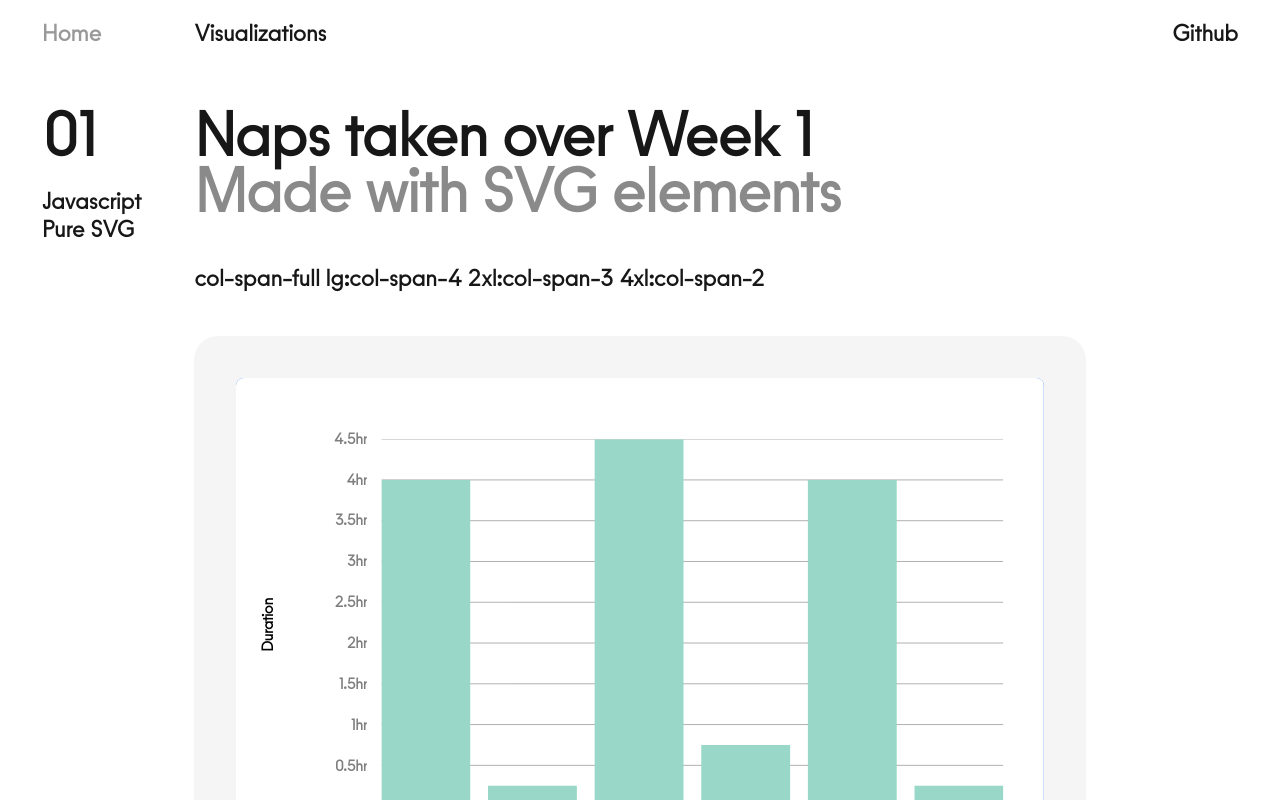
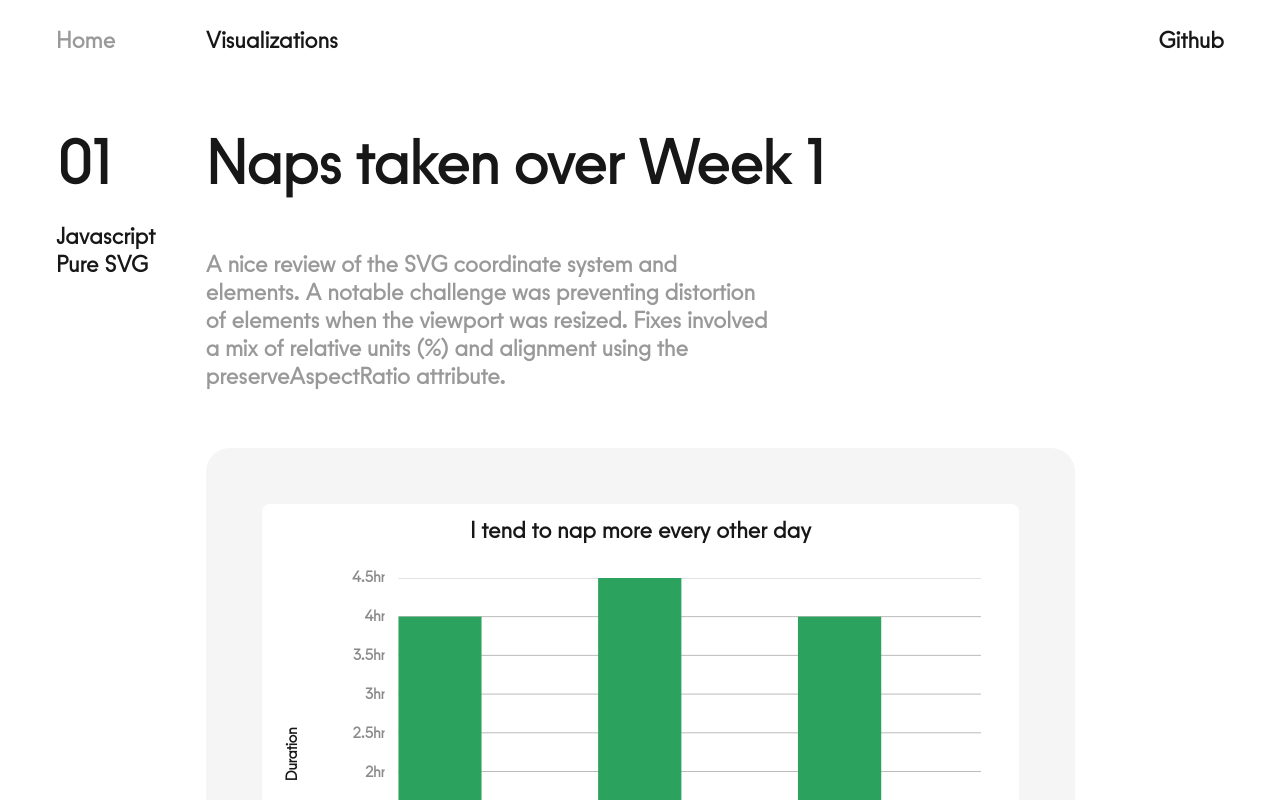
Before and after one commit to nethen/nethen.github.io, a Next.js app: page /visualizations in a window 1280 px wide. Shown: the top 800 px of the page. Built offline with nearby package versions, Linux system fonts and the light colour scheme.

Commit message:
refactor: labelled sketch, system theme

```diff
--- a/src/pages/components/visualizations/week2/SketchSVG.tsx
+++ b/src/pages/components/visualizations/week2/SketchSVG.tsx
@@ -5,22 +5,17 @@ export const SketchSVG = () => {
   const isClient = useIsClient();
   return (
     <svg
-      // width="1080"
-      // height="1080"
-      // viewBox="0 0 1080 1080"
       fill="none"
       xmlns="http://www.w3.org/2000/svg"
-      // preserveAspectRatio="none"
-      className="w-full h-full bg-blue-500 rounded-lg"
+      className="w-full h-full rounded-lg"
     >
-      <rect fill="white" width="100%" height="100%" />
+      <rect fill="var(--background)" width="100%" height="100%" />
+      {/* AXES -- START */}
       <svg
         x="0"
-        y="8.33%"
+        y="11.33%"
         width="16.2%"
         height="72.2%"
-        // viewBox="0 0 176 780"
-        // preserveAspectRatio="none"
         preserveAspectRatio="xMinYMin meet"
       >
         {[840, 760, 680, 600, 520, 440, 360, 280, 200, 120].map((y, i) =>
@@ -28,7 +23,7 @@ export const SketchSVG = () => {
             <text
               x="100%"
               y={`${3.84 + 10.2 * i}%`}
-              fill="black"
+              fill="var(--foreground)"
               textAnchor="end"
               alignmentBaseline="middle"
               className="text-[max(16px,min(2vh,3vw))] opacity-50"
@@ -40,7 +35,7 @@ export const SketchSVG = () => {
             <text
               x="100%"
               y={`${3.84 + 10.2 * i}%`}
-              fill="black"
+              fill="var(--foreground)"
               textAnchor="end"
               alignmentBaseline="middle"
               className="text-[max(16px,min(2vh,3vw))] opacity-50"
@@ -53,59 +48,48 @@ export const SketchSVG = () => {
           )
         )}
       </svg>
-      <svg
-        width="77%"
-        height="66%"
-        x="18%"
-        y="11%"
-        viewBox="0 0 840 720"
-        preserveAspectRatio="none"
-      >
-        <g opacity="0.5" stroke="black">
-          {Array.from({ length: 10 }, (_, i) => (
-            <path d={`M0 ${80 * i} H840`} key={`w2a-gridline-${i}`} />
-          ))}
-        </g>
-        <g fill="#99d8c9">
-          <rect y="80" width="120" height="640" />
-          <rect x="144" y="680" width="120" height="40" />
-          <rect x="288" width="120" height="720" />
-          <rect x="432" y="600" width="120" height="120" />
-          <rect x="576" y="80" width="120" height="640" />
-          <rect x="720" y="680" width="120" height="40" />
-        </g>
-      </svg>
-      <svg
-        width="77%"
-        height="5%"
-        x="18%"
-        y="83%"
-        // preserveAspectRatio="xMinYMin meet"
-      >
-        {[12, 13, 14, 15, 16, 17].map((d, i) => (
+      <svg width="77%" height="5%" x="18%" y="83%">
+        {[
+          { day: "Thu", n: 12 },
+          { day: "Fri", n: 13 },
+          { day: "Sat", n: 14 },
+          { day: "Sun", n: 15 },
+          { day: "Mon", n: 16 },
+          { day: "Tue", n: 17 },
+        ].map((d, i) => (
           <text
-            // fill="red"
-            fill="black"
-            x={`${7.7 + 17.15 * i}%`}
+            fill="var(--foreground)"
+            x={`${7.14 + 17.15 * i}%`}
             y="0"
             textAnchor="middle"
             alignmentBaseline="text-before-edge"
             key={`w2a-day-sept-${i}`}
             className="text-[max(16px,min(2vh,3vw))] opacity-50"
           >
-            {isClient && width >= 640 ? "Sept" : ""} {d}
+            {isClient && width >= 640
+              ? `${isClient && width >= 768 ? `${d.day}, ` : ""}Sept`
+              : ""}{" "}
+            {d.n}
           </text>
         ))}
       </svg>
-      <svg
-        width="77%"
-        // height=""
-        x="18%"
-        y="90%"
-        // preserveAspectRatio="xMinYMin meet"
-      >
+      {/* AXES -- END */}
+      {/* LABELS -- START */}
+      <svg width="100%" y="3%" height="8%">
         <text
-          fill="black"
+          fill="var(--foreground)"
+          x="50%"
+          y="0%"
+          textAnchor="middle"
+          alignmentBaseline="text-before-edge"
+          className="text-[max(16px,min(3vh,4vw))]"
+        >
+          I tend to nap more every other day
+        </text>
+      </svg>
+      <svg width="77%" x="18%" y="90%">
+        <text
+          fill="var(--foreground)"
           x="50%"
           y="0"
           textAnchor="middle"
@@ -116,9 +100,9 @@ export const SketchSVG = () => {
         </text>
       </svg>
       {isClient && width >= 640 && (
-        <svg width="8.33%" height="72.2%" x="0%" y="8.33%">
+        <svg width="8.33%" height="72.2%" x="0%" y="11.33%">
           <text
-            fill="black"
+            fill="var(--foreground)"
             transform="rotate(-90)"
             textAnchor="middle"
             x="50%"
@@ -130,6 +114,31 @@ export const SketchSVG = () => {
           </text>
         </svg>
       )}
+      {/* LABELS -- END */}
+      {/* GRIDLINES -- START */}
+      <svg
+        width="77%"
+        height="66%"
+        x="18%"
+        y="14%"
+        viewBox="0 0 840 720"
+        preserveAspectRatio="none"
+      >
+        <g opacity="0.5" stroke="var(--foreground)">
+          {Array.from({ length: 10 }, (_, i) => (
+            <path d={`M0 ${80 * i} H840`} key={`w2a-gridline-${i}`} />
+          ))}
+        </g>
+        <g fill="#2ca25f">
+          <rect y="80" width="120" height="640" />
+          <rect x="144" y="680" width="120" height="40" />
+          <rect x="288" width="120" height="720" />
+          <rect x="432" y="600" width="120" height="120" />
+          <rect x="576" y="80" width="120" height="640" />
+          <rect x="720" y="680" width="120" height="40" />
+        </g>
+      </svg>
+      {/* GRIDLINES -- END */}
     </svg>
   );
 };
--- a/src/pages/visualizations/index.tsx
+++ b/src/pages/visualizations/index.tsx
@@ -53,10 +53,13 @@ export default function Visualizations() {
             id="sketch-1a"
           >
             <h2>Naps taken over Week 1</h2>
-            <h3 className="opacity-50">Made with SVG elements</h3>
+            {/* <h3 className="opacity-50">Made with SVG elements</h3> */}
           </hgroup>
-          <p className="col-span-full lg:col-start-2 lg:col-span-4 2xl:col-start-2 2xl:col-span-3 4xl:col-start-2 4xl:col-span-2">
-            col-span-full lg:col-span-4 2xl:col-span-3 4xl:col-span-2
+          <p className="col-span-full lg:col-start-2 lg:col-span-4 2xl:col-start-2 2xl:col-span-3 4xl:col-start-2 4xl:col-span-2 text-midground">
+            A nice review of the SVG coordinate system and elements. A notable
+            challenge was preventing distortion of elements when the viewport
+            was resized. Fixes involved a mix of relative units (%) and
+            alignment using the preserveAspectRatio attribute.
           </p>
           <section
             className={clsx(
--- a/tailwind.config.ts
+++ b/tailwind.config.ts
@@ -28,7 +28,7 @@ const config: Config = {
         "r-base": [
           "24px",
           {
-            lineHeight: "1.17em",
+            lineHeight: "1.1667em",
             letterSpacing: "-0.04em",
             fontWeight: "400",
           },
@@ -43,14 +43,14 @@ const config: Config = {
         ],
       },
       spacing: {
-        m1: "0.9em",
-        m2: "1.8em",
-        m4: "3.6em",
-        m6: "5.4em",
-        r1: "0.875em",
-        r2: "1.75em",
-        r4: "3.5em",
-        r6: "5.25em",
+        m1: "0.9rem",
+        m2: "1.8rem",
+        m4: "3.6rem",
+        m6: "5.4rem",
+        r1: "1.75rem",
+        r2: "3.5rem",
+        r4: "7rem",
+        r6: "10.5rem",
       },
       colors: {
         background: "var(--background)",
```
